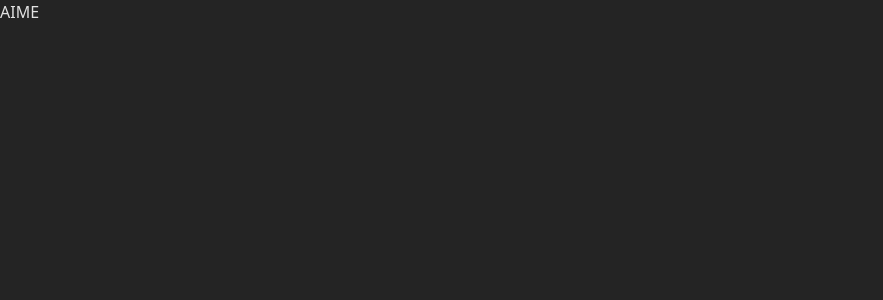
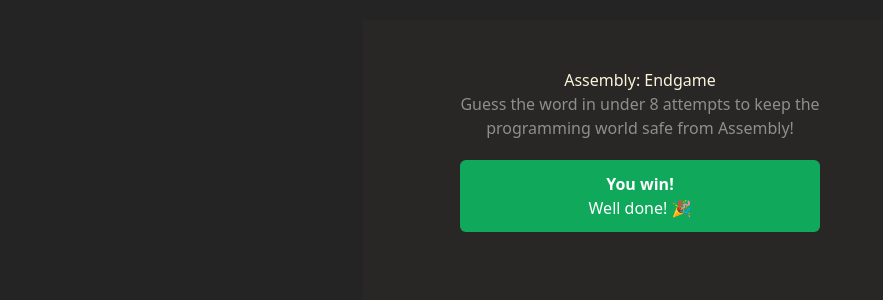
Before and after one commit to thierry-byiringiro/assemblyEndGame, a React (Vite) app: page / in a window 1280 px wide. Shown: the top 300 px of the page, without its empty margins (0-883 px from the left). Built offline with nearby package versions, Linux system fonts and the light colour scheme.

Commit message:
imported header and status bar component

```diff
--- a/src/App.tsx
+++ b/src/App.tsx
@@ -1,12 +1,18 @@
-import './App.css'
+import "./App.css";
+import Header from "./components/Header";
+import StatusBar from "./components/StatusBar";
 
 function App() {
-
   return (
     <>
-      <h1>AIME</h1>
+      <div className="flex justify-center items-center mt-5">
+        <div className="flex flex-col items-center w-138.5 h-151.5 bg-[#282726] py-12 px-10 space-y-5">
+          <Header />
+          <StatusBar/>
+        </div>
+      </div>
     </>
-  )
+  );
 }
 
-export default App
+export default App;
```
